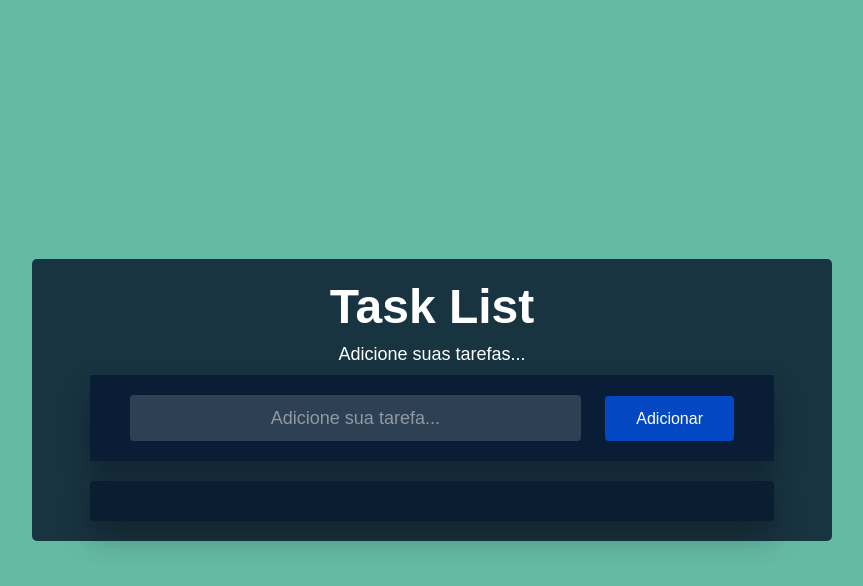
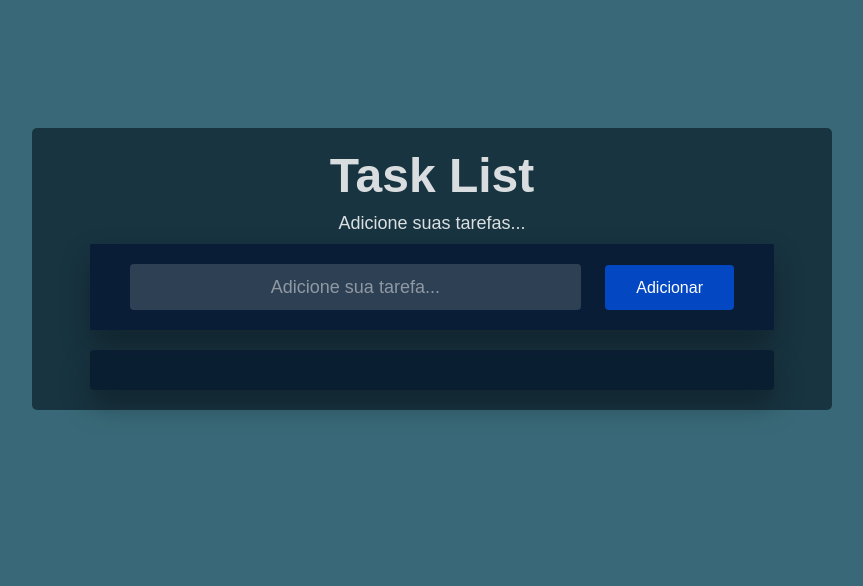
Before and after one commit to HiagoSilvaAnjos/lista-de-tarefas, a plain HTML site: page index.html in a window 1280 px wide. Shown: the whole page, without its empty margins (208-1071 px from the left). Drawn offline with nearby package versions, Linux system fonts and the light colour scheme.

Commit message:
Update style.css

```diff
--- a/style/style.css
+++ b/style/style.css
@@ -7,17 +7,12 @@
 
 body {
     width: 100%;
-    height: 100vh;
-    background-color: rgba(68, 172, 146, 0.822);
-    display: flex;
-    align-items: center;
-    justify-content: center;
-
+    background-color: rgba(15, 74, 92, 0.822);
 }
 
 @keyframes slideResult {
     from {
-        transform: translateY(100px)
+        transform: translateY(-100px)
     }
     to {
         transform: translateY(0px)
@@ -25,7 +20,7 @@ body {
 }
 
 .task-container {
-    position: relative;
+    margin: 10% auto;
     padding: 20px;
     display: flex;
     align-items: center;
@@ -38,13 +33,13 @@ body {
 }
 
 .task-list-tittle {
-    color: rgb(255, 255, 255);
+    color: rgba(255, 255, 255, 0.836);
     font-size: 3em;
     margin-bottom: 10px;
 }
 
 .task-list-p {
-    color: #fff;
+    color: rgba(255, 255, 255, 0.842);
     font-size: 18px;
     margin-bottom: 10px;
 }
@@ -111,7 +106,9 @@ body {
 }
 
 .task-item {
-
+    padding: 10px;
+    border: 3px solid rgba(172, 182, 194, 0.322);
+    border-radius: 4px;
     display: flex;
     justify-content: space-between;
     align-items: center;
```
